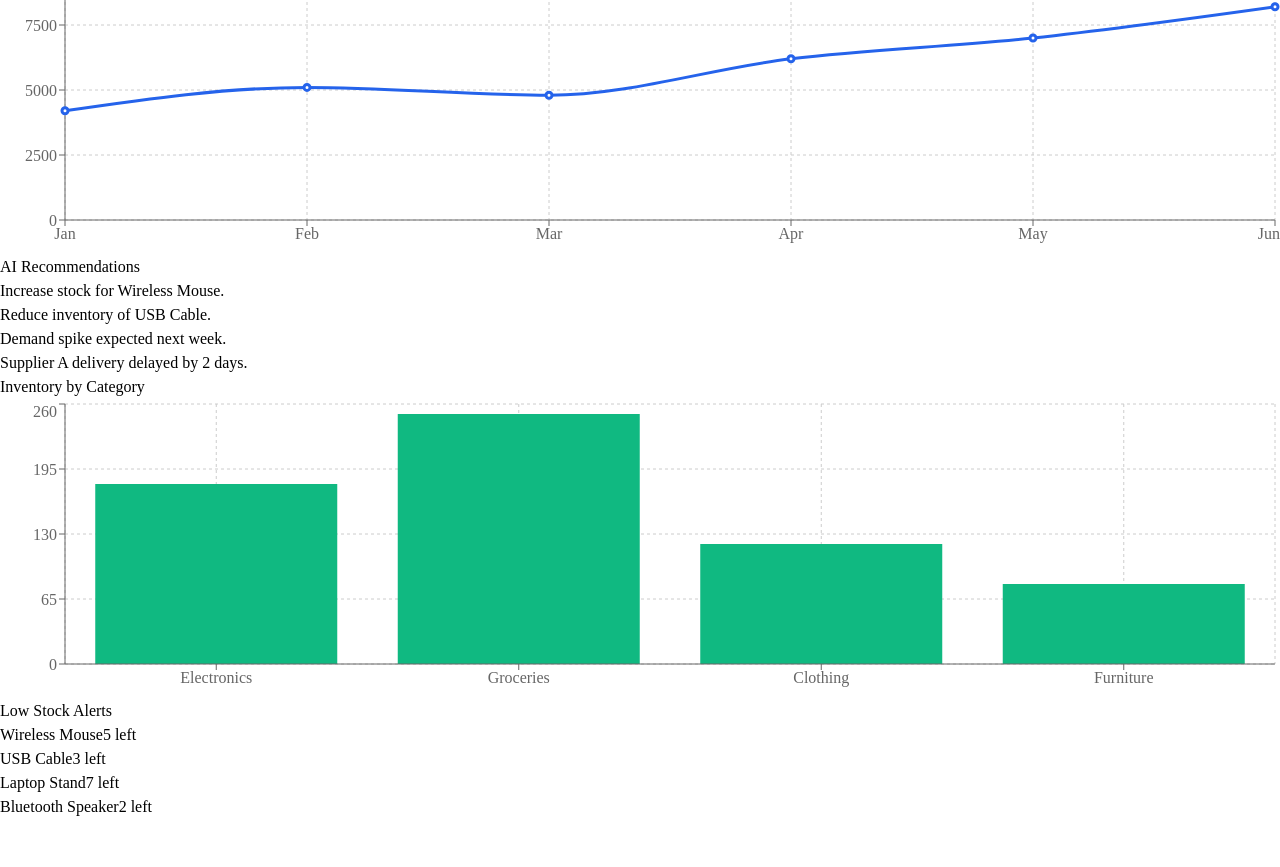
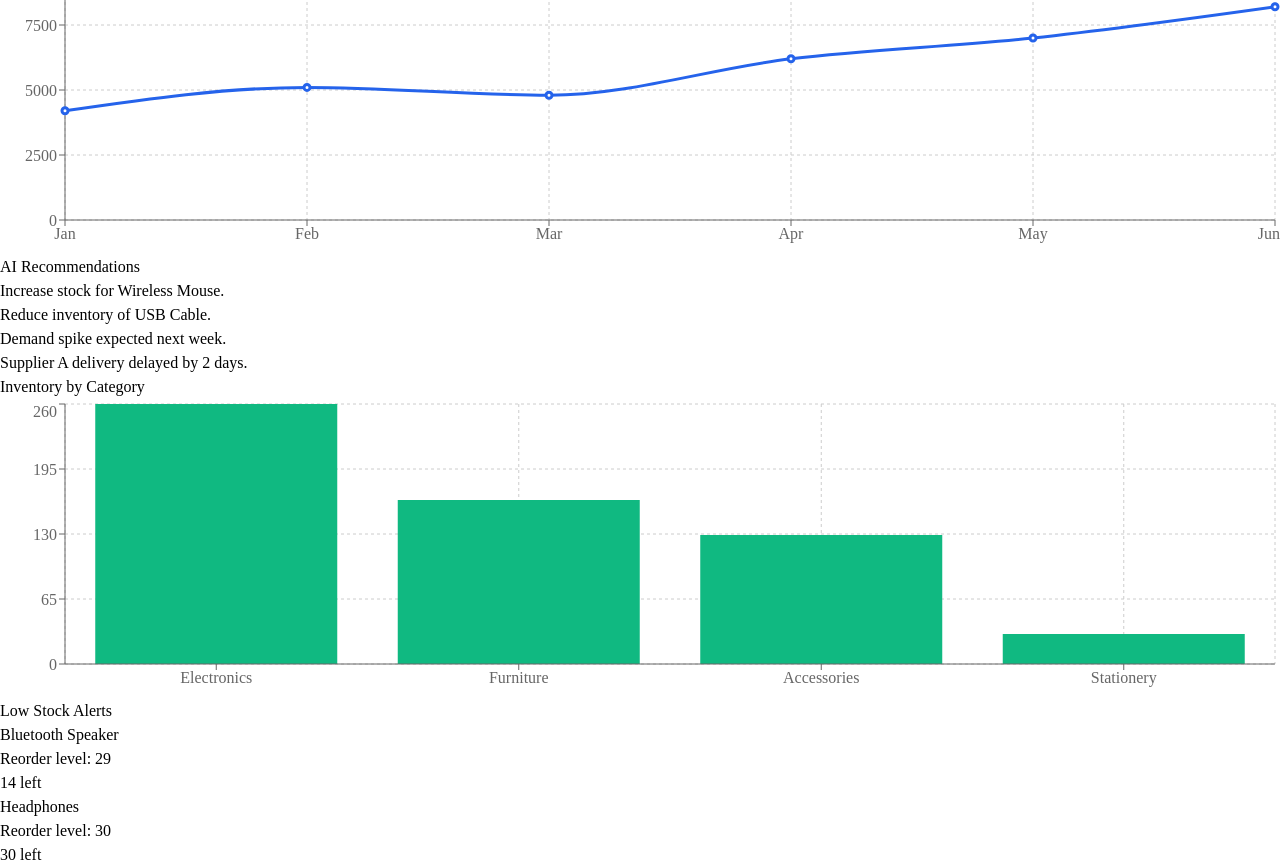
Before and after one commit to MDKubal-17/Intelligent-Retail-Analytics-and-Inventory-Optimization-System, a React (Vite) app in the folder retail-analytics-frontend/: page /dashboard in a window 1280 px wide. Shown: the part 781-1648 px from the top of the page. Before the commit the page ends 1600 px from the top, so only its background shows below. Built offline with nearby package versions, Linux system fonts and the light colour scheme.

Commit message:
Dynamic Inventory

```diff
--- a/retail-analytics-frontend/src/components/InventoryChart.jsx
+++ b/retail-analytics-frontend/src/components/InventoryChart.jsx
@@ -1,3 +1,4 @@
+import { useEffect, useState } from "react";
 import {
   BarChart,
   Bar,
@@ -8,29 +9,75 @@ import {
   CartesianGrid,
 } from "recharts";
 
-const data = [
-  { category: "Electronics", stock: 180 },
-  { category: "Groceries", stock: 250 },
-  { category: "Clothing", stock: 120 },
-  { category: "Furniture", stock: 80 },
-];
+import { loadInventoryData } from "../utils/loadInventoryData";
 
 function InventoryChart() {
+  const [data, setData] = useState([]);
+
+  useEffect(() => {
+    loadInventoryData()
+      .then((inventory) => {
+        // Group inventory by category
+        const categoryStock = {};
+
+        inventory.forEach((item) => {
+          const category = item.category;
+          const stock = Number(item.current_stock) || 0;
+
+          if (categoryStock[category]) {
+            categoryStock[category] += stock;
+          } else {
+            categoryStock[category] = stock;
+          }
+        });
+
+        // Convert object into chart data
+        const chartData = Object.entries(categoryStock).map(
+          ([category, stock]) => ({
+            category,
+            stock,
+          })
+        );
+
+        setData(chartData);
+      })
+      .catch((error) => {
+        console.error("Inventory Chart ERROR:", error);
+      });
+  }, []);
+
   return (
     <div className="bg-white p-6 rounded-xl shadow-md">
+
       <h2 className="text-xl font-bold mb-4">
         Inventory by Category
       </h2>
 
+      {data.length === 0 ? (
+        <p className="text-gray-500">
+          Loading inventory data...
+        </p>
+      ) : (
         <ResponsiveContainer width="100%" height={300}>
           <BarChart data={data}>
+
             <CartesianGrid strokeDasharray="3 3" />
+
             <XAxis dataKey="category" />
+
             <YAxis />
+
             <Tooltip />
-          <Bar dataKey="stock" fill="#10B981" />
+
+            <Bar
+              dataKey="stock"
+              fill="#10B981"
+            />
+
           </BarChart>
         </ResponsiveContainer>
+      )}
+
     </div>
   );
 }
--- a/retail-analytics-frontend/src/components/LowStockAlerts.jsx
+++ b/retail-analytics-frontend/src/components/LowStockAlerts.jsx
@@ -1,31 +1,69 @@
+import { useEffect, useState } from "react";
+import { loadInventoryData } from "../utils/loadInventoryData";
+
 function LowStockAlerts() {
-  const alerts = [
-    { product: "Wireless Mouse", stock: 5 },
-    { product: "USB Cable", stock: 3 },
-    { product: "Laptop Stand", stock: 7 },
-    { product: "Bluetooth Speaker", stock: 2 },
-  ];
+  const [alerts, setAlerts] = useState([]);
+
+  useEffect(() => {
+    loadInventoryData()
+      .then((data) => {
+        const lowStockProducts = data
+          .filter(
+            (item) =>
+              Number(item.current_stock) <=
+              Number(item.reorder_level)
+          )
+          .map((item) => ({
+            product: item.product,
+            stock: Number(item.current_stock),
+            reorderLevel: Number(item.reorder_level),
+          }));
+
+        setAlerts(lowStockProducts);
+      })
+      .catch((error) => {
+        console.error("Inventory CSV ERROR:", error);
+      });
+  }, []);
 
   return (
     <div className="bg-white rounded-xl shadow-md p-6">
+
       <h2 className="text-xl font-bold mb-4 text-red-600">
         Low Stock Alerts
       </h2>
 
+      {alerts.length === 0 ? (
+        <p className="text-green-600">
+          ✓ No low stock products
+        </p>
+      ) : (
         <div className="space-y-3">
+
           {alerts.map((item, index) => (
             <div
               key={index}
-            className="flex justify-between bg-red-50 p-3 rounded-lg"
+              className="flex justify-between items-center bg-red-50 p-3 rounded-lg"
             >
-            <span>{item.product}</span>
+              <div>
+                <span className="font-medium">
+                  {item.product}
+                </span>
+
+                <p className="text-xs text-gray-500">
+                  Reorder level: {item.reorderLevel}
+                </p>
+              </div>
 
               <span className="font-bold text-red-600">
                 {item.stock} left
               </span>
             </div>
           ))}
+
         </div>
+      )}
+
     </div>
   );
 }
```
Lines whose indentation alone changed are shown as unchanged.
